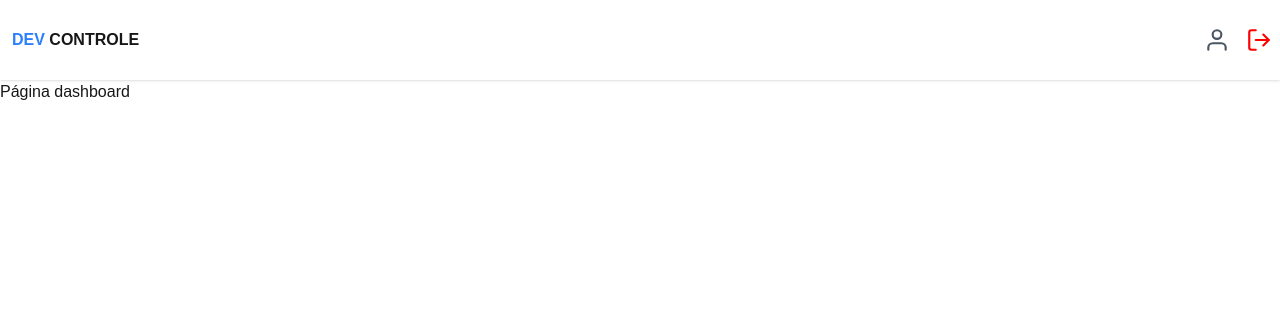
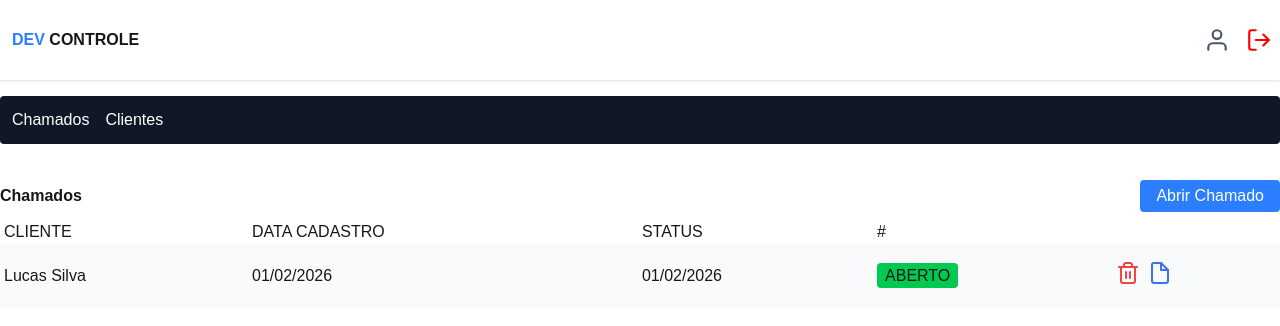
Before and after one commit to pcidro/devcontrole, a Next.js app: page /dashboard in a window 1280 px wide. Shown: the top 326 px of the page. Built offline with nearby package versions, Linux system fonts and the light colour scheme; no server answers; sample sign-in values are in the browser's storage.

Commit message:
criando dashboard

```diff
--- /dev/null
+++ b/src/app/dashboard/components/dashboardHeader.tsx
@@ -0,0 +1,23 @@
+import Container from "@/components/layout/Container";
+import Link from "next/link";
+
+export default async function DashboardHeader() {
+  return (
+    <Container>
+      <header className="w-full bg-gray-900 my-4 p-3 rounded flex gap-4 items-center">
+        <Link
+          className="text-white hover:font-bold duration-300"
+          href="/dashboard"
+        >
+          Chamados
+        </Link>
+        <Link
+          className="text-white hover:font-bold duration-300"
+          href="/dashboard/customer"
+        >
+          Clientes
+        </Link>
+      </header>
+    </Container>
+  );
+}
--- /dev/null
+++ b/src/app/dashboard/components/ticketitem.tsx
@@ -0,0 +1,24 @@
+import { FiTrash2, FiFile } from "react-icons/fi";
+
+export default async function Ticketitem() {
+  return (
+    <>
+      <tr className="border-b-2 border-b-slate-200 h-16 last:border-b-0 bg-slate-50 hover:bg-slate-200 duration-200">
+        <td className="text-left pl-1">Lucas Silva</td>
+        <td className="text-left">01/02/2026</td>
+        <td className="text-left">01/02/2026</td>
+        <td>
+          <span className="bg-green-500 px-2 py-1 rounded">ABERTO</span>
+        </td>
+        <td className="text-left">
+          <button className="mr-2">
+            <FiTrash2 size={24} color="#ef4444" />
+          </button>
+          <button>
+            <FiFile size={24} color="#3b72f6" />
+          </button>
+        </td>
+      </tr>
+    </>
+  );
+}
--- /dev/null
+++ b/src/app/dashboard/customer/page.tsx
@@ -0,0 +1,11 @@
+import Container from "@/components/layout/Container";
+
+export default async function CustomerPage() {
+  return (
+    <Container>
+      <main>
+        <h1>Meus clientes</h1>
+      </main>
+    </Container>
+  );
+}
--- /dev/null
+++ b/src/app/dashboard/layout.tsx
@@ -0,0 +1,15 @@
+import { ReactNode } from "react";
+import DashboardHeader from "./components/dashboardHeader";
+
+export default async function DashboardLayout({
+  children,
+}: {
+  children: ReactNode;
+}) {
+  return (
+    <>
+      <DashboardHeader />
+      {children}
+    </>
+  );
+}
--- a/src/app/dashboard/page.tsx
+++ b/src/app/dashboard/page.tsx
@@ -1,7 +1,9 @@
 import Container from "@/components/layout/Container";
 import { authOptions } from "@/lib/auth";
 import { getServerSession } from "next-auth";
+import Link from "next/link";
 import { redirect } from "next/navigation";
+import Ticketitem from "./components/ticketitem";
 
 export default async function DashboardPage() {
   const session = await getServerSession(authOptions);
@@ -10,7 +12,30 @@ export default async function DashboardPage() {
   }
   return (
     <Container>
-      <h1>Página dashboard</h1>
+      <main className="mt-9 mb-2">
+        <div className="flex items-center justify-between">
+          <h1 className="text-3-xl font-bold">Chamados</h1>
+          <Link
+            className="bg-blue-500 px-4 py-1 rounded text-white"
+            href="/dashboard/new"
+          >
+            Abrir Chamado
+          </Link>
+        </div>
+        <table className="min-w-full my-2">
+          <thead>
+            <tr>
+              <th className="font-medium text-left pl-1">CLIENTE</th>
+              <th className="font-medium text-left"> DATA CADASTRO</th>
+              <th className="font-medium text-left"> STATUS</th>
+              <th className="font-medium text-left"> #</th>
+            </tr>
+          </thead>
+          <tbody>
+            <Ticketitem />
+          </tbody>
+        </table>
+      </main>
     </Container>
   );
 }
```
